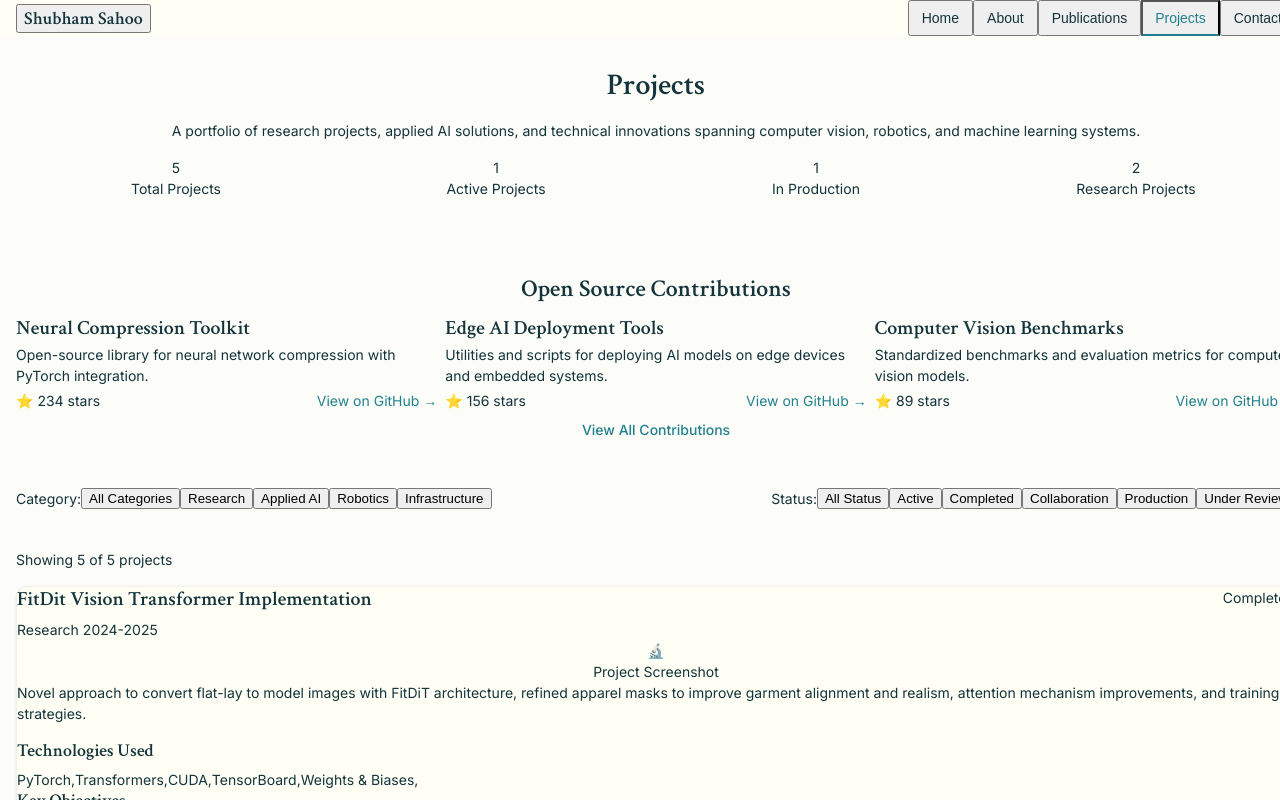
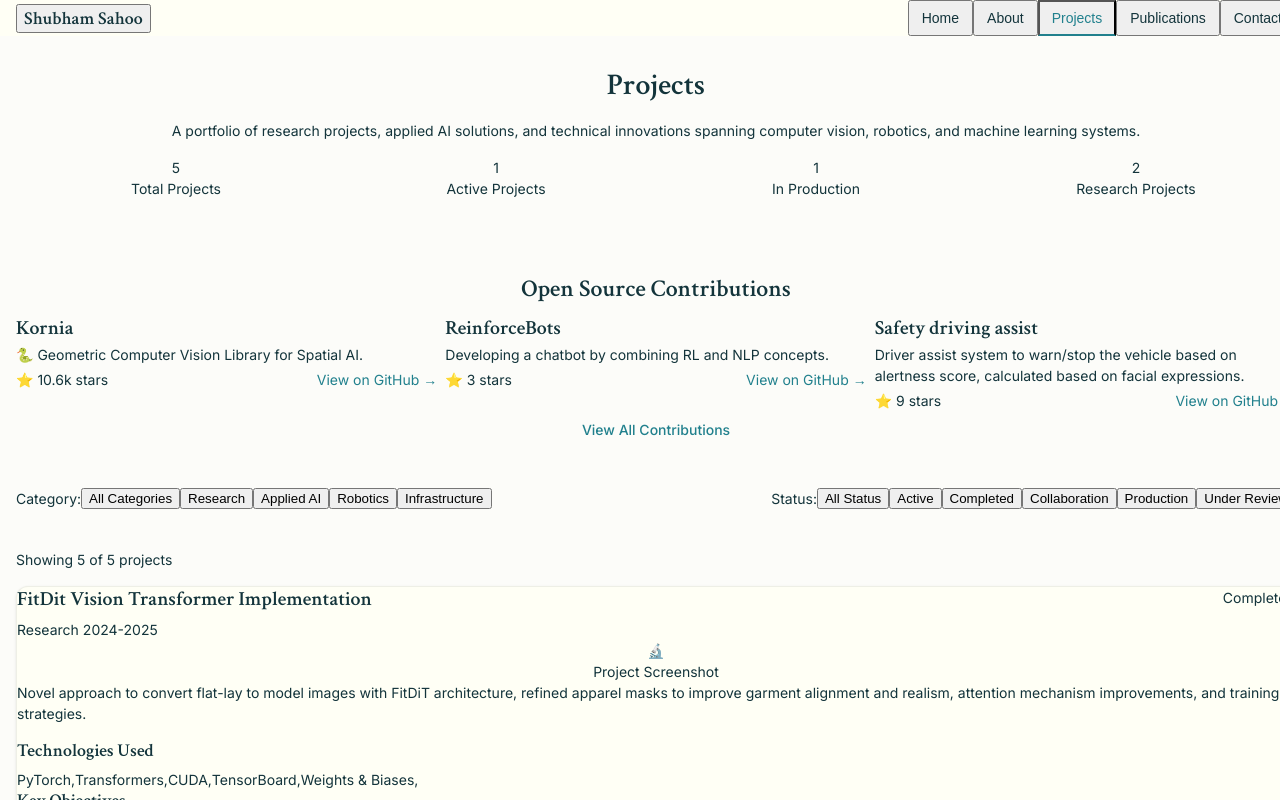
Before and after one commit to Shubham-Sahoo/shubham-sahoo.github.io, a Next.js app: page /projects in a window 1280 px wide. Shown: the top 800 px of the page. Built offline with nearby package versions, Linux system fonts and the light colour scheme.

Commit message:
Updated all pages and contact

```diff
--- a/src/app/about/page.tsx
+++ b/src/app/about/page.tsx
@@ -283,7 +283,6 @@ export default function About() {
           </div>
         </div>
       </section>
-
     </div>
   );
 }
--- a/src/app/components/Navbar.tsx
+++ b/src/app/components/Navbar.tsx
@@ -11,8 +11,8 @@ export default function Navbar() {
   const navItems = [
     { label: "Home", href: "/" },
     { label: "About", href: "/about" },
+    { label: "Projects", href: "/projects" },
     { label: "Publications", href: "/publications" },
-    { label: "Projects", href: "/projects" },
     { label: "Contact", href: "/contact" },
   ];
 
--- a/src/app/layout.tsx
+++ b/src/app/layout.tsx
@@ -17,10 +17,7 @@ export const metadata: Metadata = {
     title: "Shubham Sahoo",
     description: "Deep Learning Researcher",
   },
-  twitter: {
-    card: "summary_large_image",
-    creator: "@shubhamsahoo",
-  },
+
 };
 
 export default function RootLayout({ children }: { children: React.ReactNode }) {
@@ -35,10 +32,9 @@ export default function RootLayout({ children }: { children: React.ReactNode })
         </main>
         <footer className="bg-[var(--color-surface)] border-t border-[var(--color-border)] py-[var(--space-24)] text-[var(--color-text-secondary)]">
           <div className="container flex flex-col items-center gap-[var(--space-16)]">
-            <div className="flex gap-[var(--space-16)]">
-              <a href="https://github.com/shubhamsahoo" className="text-[var(--font-size-base)] hover:text-[var(--color-primary)] transition-colors" aria-label="GitHub profile">GitHub</a>
-              <a href="https://linkedin.com/in/shubhamsahoo" className="text-[var(--font-size-base)] hover:text-[var(--color-primary)] transition-colors" aria-label="LinkedIn profile">LinkedIn</a>
-              <a href="https://twitter.com/shubhamsahoo" className="text-[var(--font-size-base)] hover:text-[var(--color-primary)] transition-colors" aria-label="Twitter profile">Twitter</a>
+            <div style={{ gap: "var(--space-16)" }} className="flex gap-[var(--space-16)]">
+              <a href="https://github.com/shubham-sahoo" className="text-[var(--font-size-base)] hover:text-[var(--color-primary)] transition-colors" aria-label="GitHub profile">GitHub</a>
+              <a href="https://www.linkedin.com/in/shubham-sahoo-62819b138" className="text-[var(--font-size-base)] hover:text-[var(--color-primary)] transition-colors" aria-label="LinkedIn profile">LinkedIn</a>
             </div>
             <p className="text-[var(--font-size-xs)] m-0">© {new Date().getFullYear()} Shubham Sahoo. All rights reserved.</p>
           </div>
--- a/src/app/open-source-contributions/page.tsx
+++ b/src/app/open-source-contributions/page.tsx
@@ -66,7 +66,7 @@ export default function OpenSource() {
       try {
         setLoading(true);
 
-        const own = await octokit.rest.repos.listForUser({
+        const own = await octokit.rest.activity.listReposStarredByUser({
           username: "Shubham-Sahoo",
           per_page: 100,
         });
--- a/src/app/projects/page.tsx
+++ b/src/app/projects/page.tsx
@@ -210,35 +210,35 @@ export default function Projects() {
 
           <div className="grid grid-cols-1 md:grid-cols-3 gap-8">
             <div className="bg-white p-6 rounded-lg">
-              <h3 className="text-lg font-semibold mb-4">Neural Compression Toolkit</h3>
+              <h3 className="text-lg font-semibold mb-4">Kornia</h3>
               <p className="text-secondary mb-4 text-sm">
-                Open-source library for neural network compression with PyTorch integration.
+                🐍 Geometric Computer Vision Library for Spatial AI.
               </p>
               <div className="flex items-center justify-between">
-                <span className="text-xs bg-gray-100 px-2 py-1 rounded">⭐ 234 stars</span>
-                <a href="#" className="text-accent text-sm hover:text-primary">View on GitHub →</a>
+                <span className="text-xs bg-gray-100 px-2 py-1 rounded">⭐ 10.6k stars</span>
+                <a href="https://github.com/kornia/kornia" className="text-accent text-sm hover:text-primary">View on GitHub →</a>
               </div>
             </div>
 
             <div className="bg-white p-6 rounded-lg">
-              <h3 className="text-lg font-semibold mb-4">Edge AI Deployment Tools</h3>
+              <h3 className="text-lg font-semibold mb-4">ReinforceBots</h3>
               <p className="text-secondary mb-4 text-sm">
-                Utilities and scripts for deploying AI models on edge devices and embedded systems.
+                Developing a chatbot by combining RL and NLP concepts.
               </p>
               <div className="flex items-center justify-between">
-                <span className="text-xs bg-gray-100 px-2 py-1 rounded">⭐ 156 stars</span>
-                <a href="#" className="text-accent text-sm hover:text-primary">View on GitHub →</a>
+                <span className="text-xs bg-gray-100 px-2 py-1 rounded">⭐ 3 stars</span>
+                <a href="https://github.com/apprenticearnab/ReinforceBots" className="text-accent text-sm hover:text-primary">View on GitHub →</a>
               </div>
             </div>
 
             <div className="bg-white p-6 rounded-lg">
-              <h3 className="text-lg font-semibold mb-4">Computer Vision Benchmarks</h3>
+              <h3 className="text-lg font-semibold mb-4">Safety driving assist</h3>
               <p className="text-secondary mb-4 text-sm">
-                Standardized benchmarks and evaluation metrics for computer vision models.
+                Driver assist system to warn/stop the vehicle based on alertness score, calculated based on facial expressions.
               </p>
               <div className="flex items-center justify-between">
-                <span className="text-xs bg-gray-100 px-2 py-1 rounded">⭐ 89 stars</span>
-                <a href="#" className="text-accent text-sm hover:text-primary">View on GitHub →</a>
+                <span className="text-xs bg-gray-100 px-2 py-1 rounded">⭐ 9 stars</span>
+                <a href="https://github.com/reyanshsolis/safety_driving_assist" className="text-accent text-sm hover:text-primary">View on GitHub →</a>
               </div>
             </div>
           </div>
```
